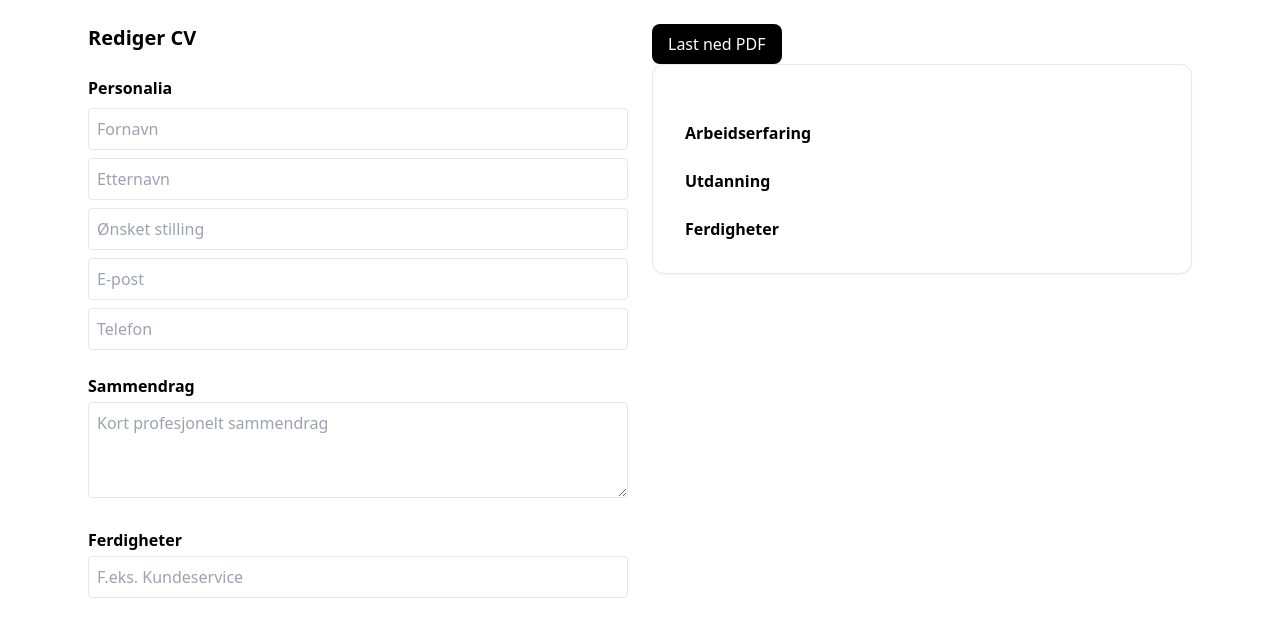
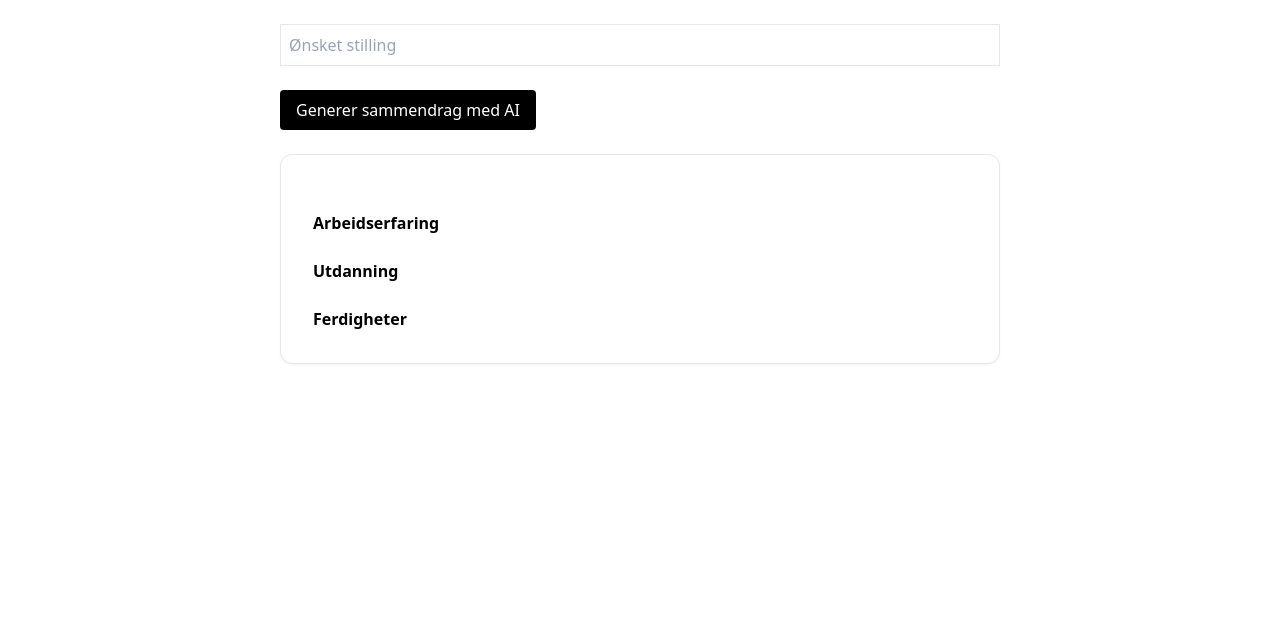
Before and after one commit to cosmicencounters5-png/cv-proffen, a Next.js app: page /cv in a window 1280 px wide. Shown: the top 636 px of the page. Built offline with nearby package versions, Linux system fonts and the light colour scheme.

Commit message:
Update page.tsx

```diff
--- a/app/cv/page.tsx
+++ b/app/cv/page.tsx
@@ -1,12 +1,8 @@
 "use client"
 
 import { useState } from "react"
+import CVPreview from "@/components/CVPreview"
 import { CV } from "@/types/cv"
-import CVPreview from "@/components/CVPreview"
-import DownloadPdfButton from "@/components/DownloadPdfButton"
-import ExperienceSection from "@/components/ExperienceSection"
-import EducationSection from "@/components/EducationSection"
-import SkillsSection from "@/components/SkillsSection"
 
 const EMPTY_CV: CV = {
   id: "local",
@@ -25,46 +21,33 @@ const EMPTY_CV: CV = {
 
 export default function CVPage() {
   const [cv, setCv] = useState<CV>(EMPTY_CV)
+  const [loading, setLoading] = useState(false)
+
+  async function generateSummary() {
+    setLoading(true)
+
+    const res = await fetch("/api/ai/summary", {
+      method: "POST",
+      headers: { "Content-Type": "application/json" },
+      body: JSON.stringify({
+        role: cv.personal.title,
+        experience: cv.experience
+          .map((e) => `${e.role} hos ${e.company}`)
+          .join(", "),
+      }),
+    })
+
+    const data = await res.json()
+
+    setCv({ ...cv, summary: data.summary })
+    setLoading(false)
+  }
 
   return (
-    <div className="max-w-6xl mx-auto p-6 grid grid-cols-1 md:grid-cols-2 gap-6">
-      {/* ===================== */}
-      {/* EDITOR (VENSTRE) */}
-      {/* ===================== */}
-      <div className="space-y-6">
-        <h1 className="text-xl font-bold">Rediger CV</h1>
-
-        {/* PERSONALIA */}
-        <section className="space-y-2">
-          <h2 className="font-semibold">Personalia</h2>
-
-          <input
-            placeholder="Fornavn"
-            className="w-full border p-2 rounded"
-            value={cv.personal.firstName}
-            onChange={(e) =>
-              setCv({
-                ...cv,
-                personal: { ...cv.personal, firstName: e.target.value },
-              })
-            }
-          />
-
-          <input
-            placeholder="Etternavn"
-            className="w-full border p-2 rounded"
-            value={cv.personal.lastName}
-            onChange={(e) =>
-              setCv({
-                ...cv,
-                personal: { ...cv.personal, lastName: e.target.value },
-              })
-            }
-          />
-
+    <div className="max-w-3xl mx-auto p-6 space-y-6">
       <input
         placeholder="Ønsket stilling"
-            className="w-full border p-2 rounded"
+        className="border p-2 w-full"
         value={cv.personal.title}
         onChange={(e) =>
           setCv({
@@ -74,74 +57,15 @@ export default function CVPage() {
         }
       />
 
-          <input
-            placeholder="E-post"
-            className="w-full border p-2 rounded"
-            value={cv.personal.email}
-            onChange={(e) =>
-              setCv({
-                ...cv,
-                personal: { ...cv.personal, email: e.target.value },
-              })
-            }
-          />
+      <button
+        onClick={generateSummary}
+        disabled={loading}
+        className="bg-black text-white px-4 py-2 rounded"
+      >
+        {loading ? "Genererer..." : "Generer sammendrag med AI"}
+      </button>
 
-          <input
-            placeholder="Telefon"
-            className="w-full border p-2 rounded"
-            value={cv.personal.phone}
-            onChange={(e) =>
-              setCv({
-                ...cv,
-                personal: { ...cv.personal, phone: e.target.value },
-              })
-            }
-          />
-        </section>
-
-        {/* SAMMENDRAG */}
-        <section>
-          <h2 className="font-semibold mb-1">Sammendrag</h2>
-          <textarea
-            placeholder="Kort profesjonelt sammendrag"
-            className="w-full border p-2 rounded h-24"
-            value={cv.summary}
-            onChange={(e) => setCv({ ...cv, summary: e.target.value })}
-          />
-        </section>
-
-        {/* FERDIGHETER */}
-        <section>
-          <h2 className="font-semibold mb-1">Ferdigheter</h2>
-
-          <input
-            placeholder="F.eks. Kundeservice"
-            className="w-full border p-2 rounded"
-            onKeyDown={(e) => {
-              if (e.key === "Enter") {
-                e.preventDefault()
-                const value = (e.target as HTMLInputElement).value
-                if (!value) return
-
-                setCv({
-                  ...cv,
-                  skills: [...cv.skills, { id: crypto.randomUUID(), name: value }],
-                })
-
-                ;(e.target as HTMLInputElement).value = ""
-              }
-            }}
-          />
-        </section>
-      </div>
-
-      {/* ===================== */}
-      {/* PREVIEW (HØYRE) */}
-      {/* ===================== */}
-      <div>
-        <DownloadPdfButton />
       <CVPreview cv={cv} />
-      </div>
     </div>
   )
 }
```
Lines whose indentation alone changed are shown as unchanged.
